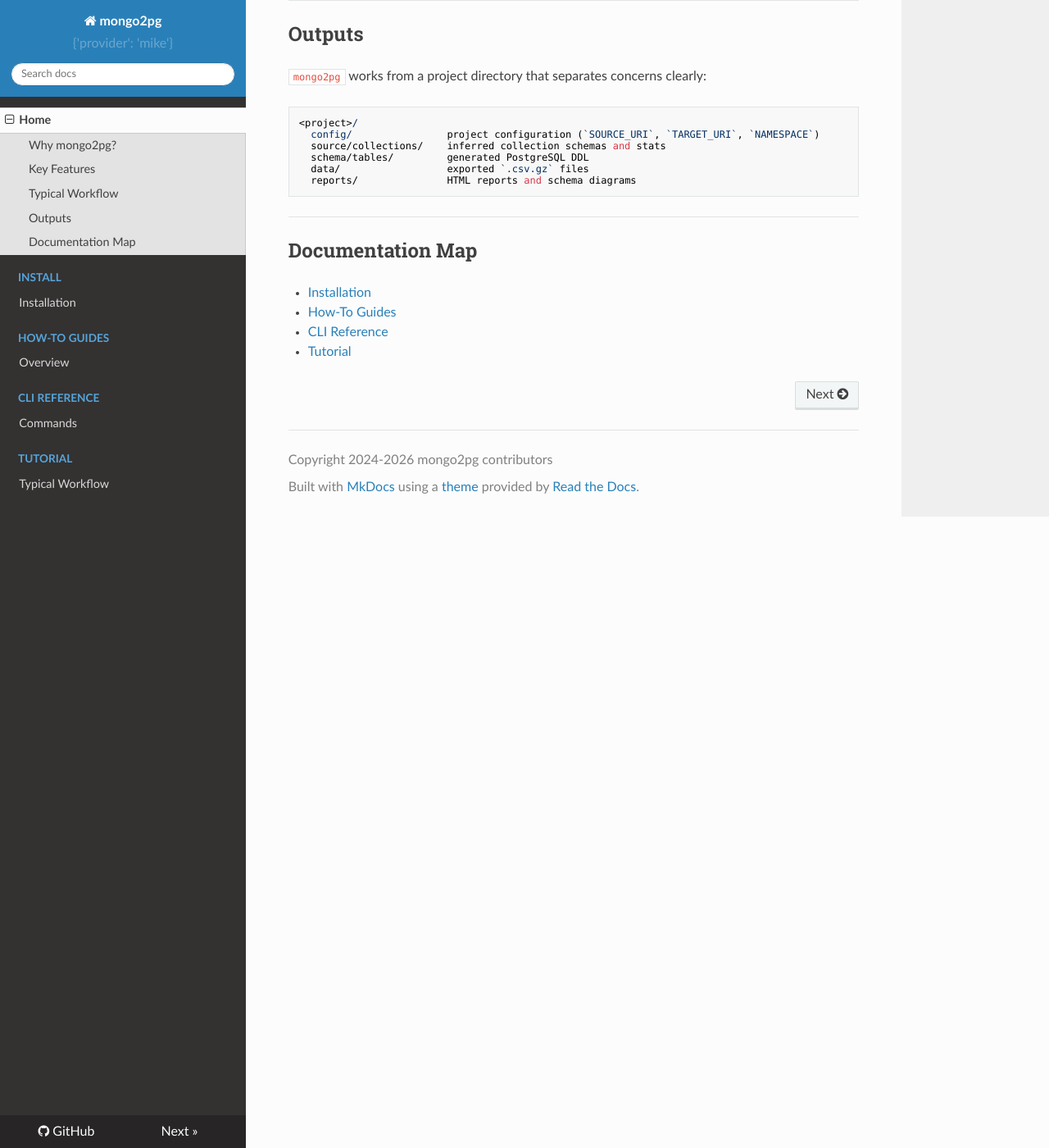
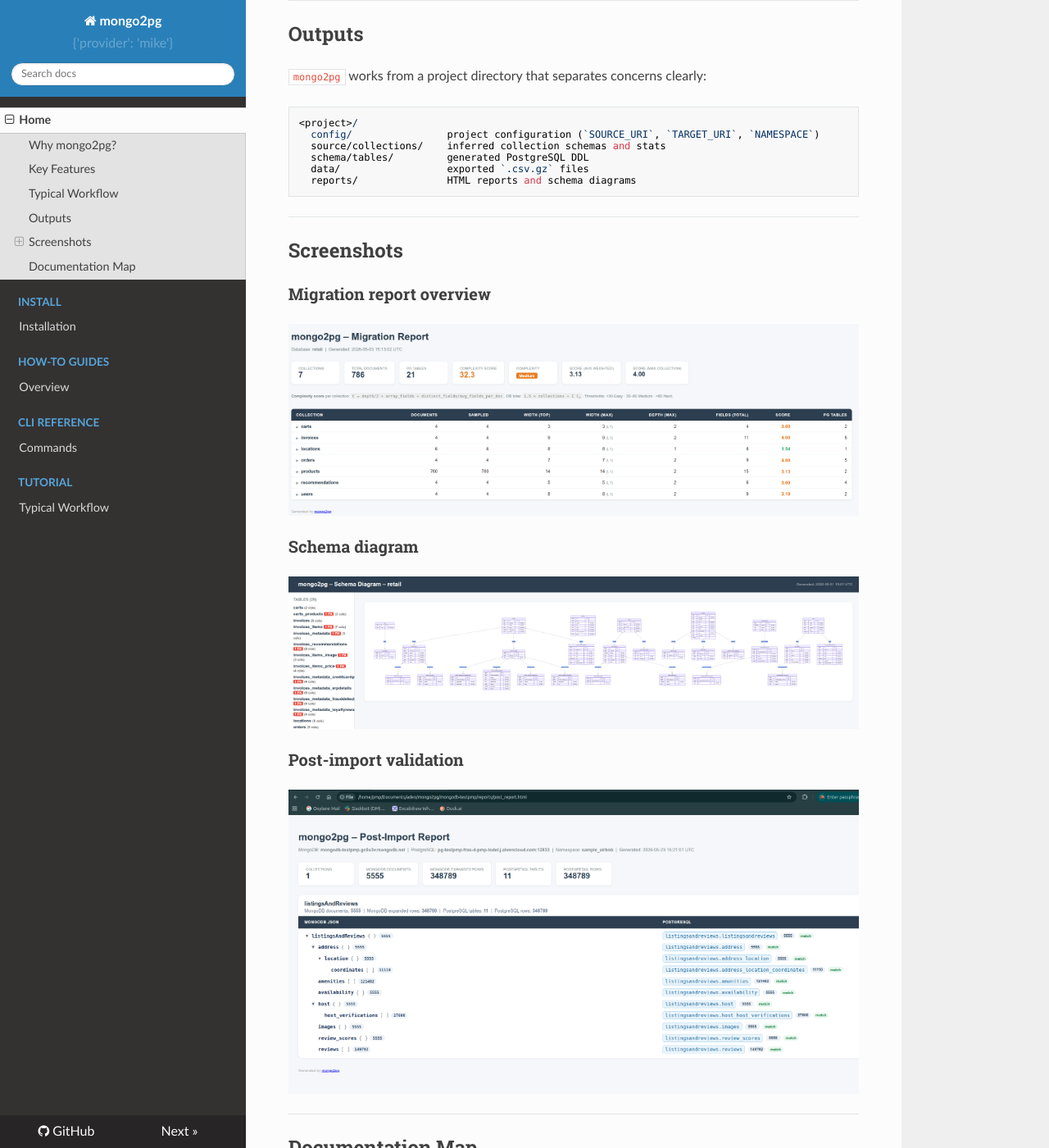
Before and after one commit to pmpetit/mongo2pg, an MkDocs documentation site: the page built from docs/index.md, in a window 1280 px wide and 1400 px high, scrolled down 1787 px. Shown: the whole window at 82% size. Built offline with MkDocs 1.6.1, drawn with Linux system fonts in a browser that asks for light colours; nearby versions of some CDN libraries.

Commit message:
doc: add screen

```diff
--- a/docs/index.md
+++ b/docs/index.md
@@ -84,6 +84,28 @@ mongo2pg report -c ./projects/sample_airbnb/config/sample_airbnb.conf \
 
 ---
 
+## Screenshots
+
+### Migration report overview
+
+<p align="center">
+  <img src="retail.png" alt="mongo2pg migration report overview" width="1000">
+</p>
+
+### Schema diagram
+
+<p align="center">
+  <img src="schema_diagram.png" alt="mongo2pg schema diagram" width="1000">
+</p>
+
+### Post-import validation
+
+<p align="center">
+  <img src="post_report.png" alt="mongo2pg post-import validation report" width="1000">
+</p>
+
+---
+
 ## Documentation Map
 
 - [Installation](install.md)
```
Also changed, not shown: docs/reference/README.md (+0 -14 lines).
